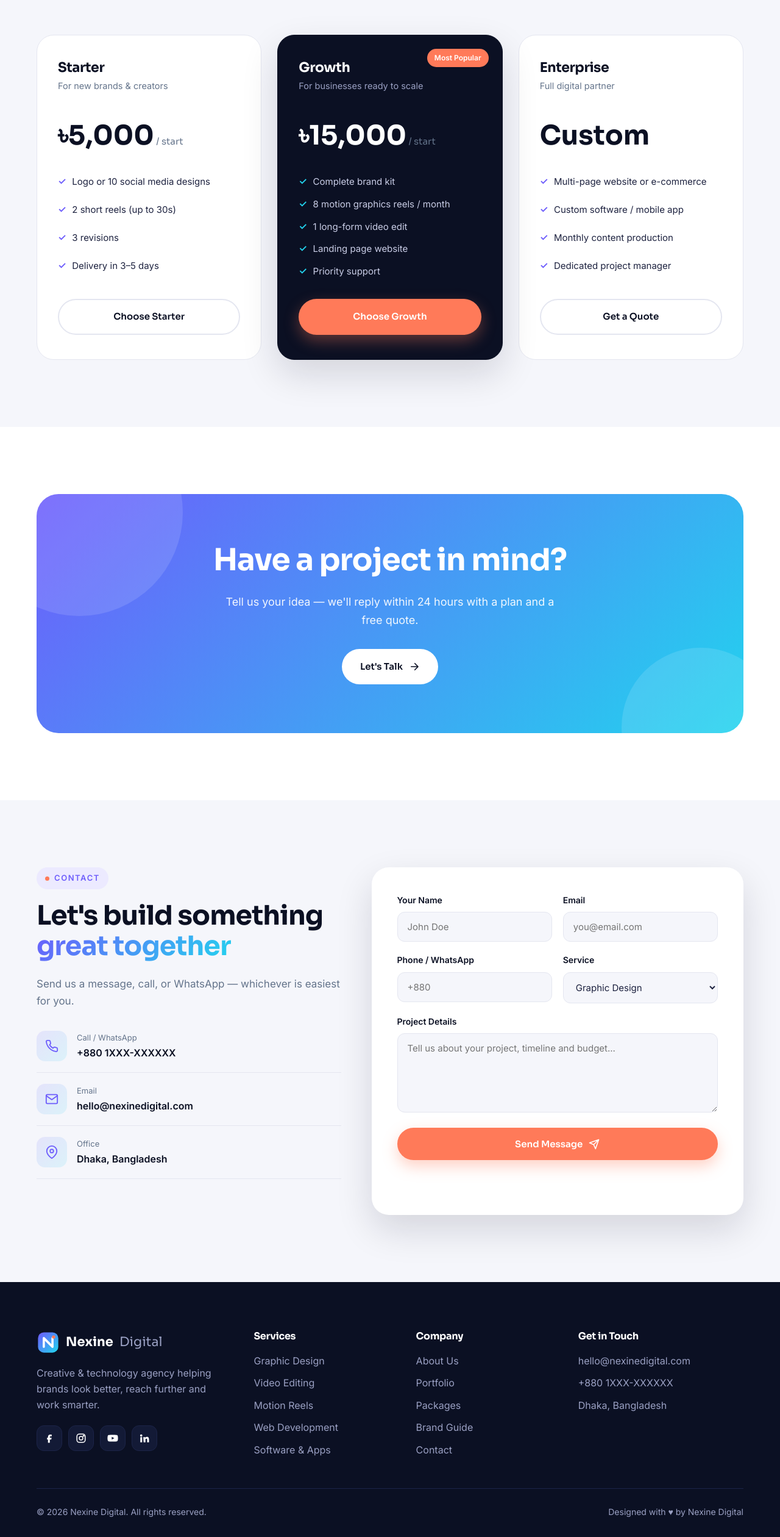
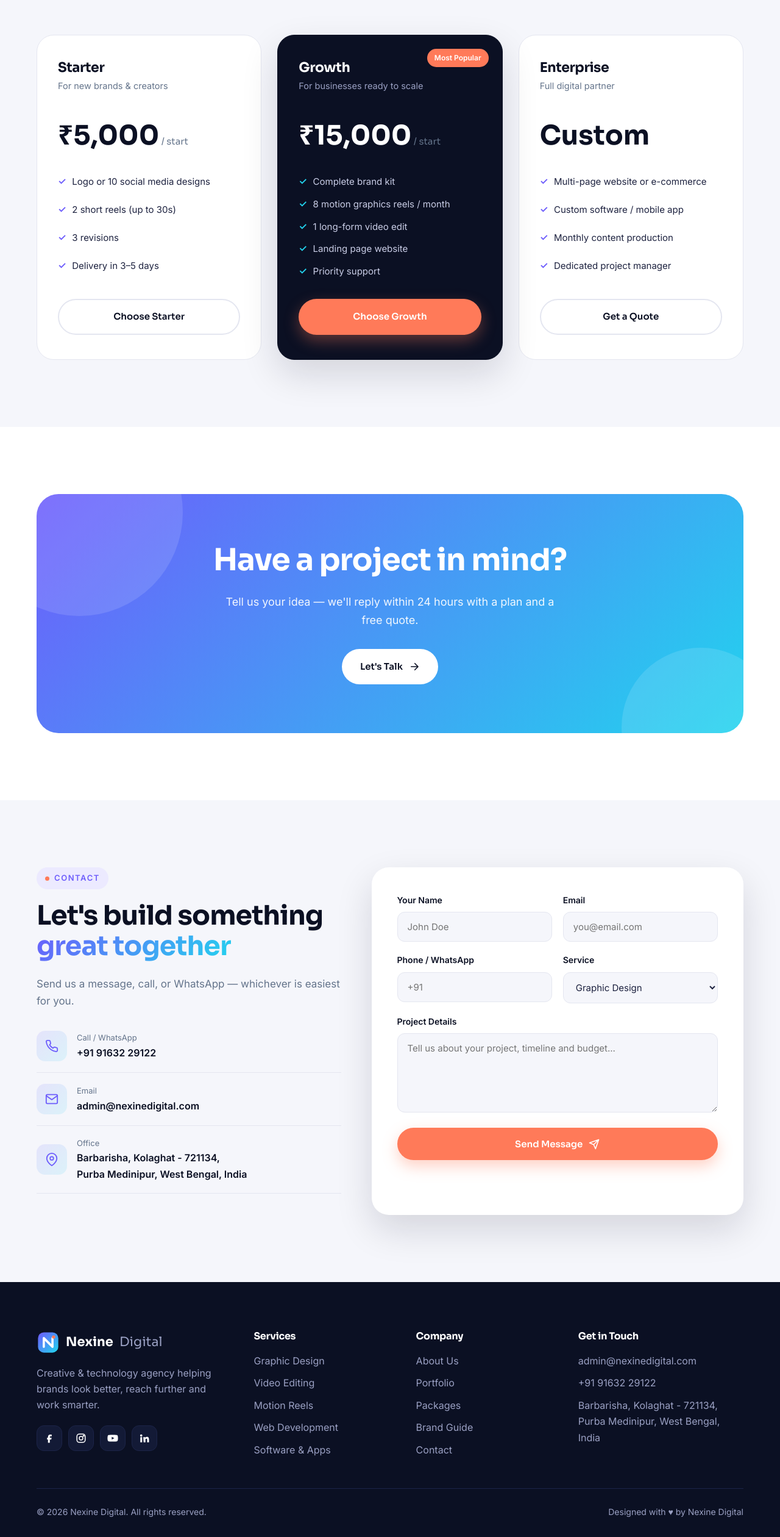
Before and after one commit to monojgh/doctorbangla24-demo, a plain HTML site: page nexine-digital/index.html in a window 1280 px wide. Shown: the part 5285-7805 px from the top of the page at 61% size. Drawn offline with Linux system fonts and the light colour scheme.

Commit message:
Add real contact details (phone, email, Kolaghat address) and INR pricing
Co-Authored-By: Claude Opus 5.5 <noreply@anthropic.com>
Claude-Session: https://claude.ai/code/session_01NmwAmth1RxWHMwRhw5M3P1

```diff
--- a/nexine-digital/index.html
+++ b/nexine-digital/index.html
@@ -222,7 +222,7 @@
       <div class="plan reveal">
         <h3>Starter</h3>
         <p class="desc">For new brands &amp; creators</p>
-        <div class="price">৳5,000<small> / start</small></div>
+        <div class="price">₹5,000<small> / start</small></div>
         <ul>
           <li>Logo or 10 social media designs</li>
           <li>2 short reels (up to 30s)</li>
@@ -235,7 +235,7 @@
         <span class="badge">Most Popular</span>
         <h3>Growth</h3>
         <p class="desc">For businesses ready to scale</p>
-        <div class="price">৳15,000<small> / start</small></div>
+        <div class="price">₹15,000<small> / start</small></div>
         <ul>
           <li>Complete brand kit</li>
           <li>8 motion graphics reels / month</li>
@@ -284,15 +284,15 @@
       <p>Send us a message, call, or WhatsApp — whichever is easiest for you.</p>
       <div class="c-item">
         <div class="ic"><svg viewBox="0 0 24 24" fill="none" stroke="currentColor" stroke-width="2" stroke-linecap="round" stroke-linejoin="round"><path d="M22 16.9v3a2 2 0 0 1-2.2 2 19.8 19.8 0 0 1-8.6-3.1 19.5 19.5 0 0 1-6-6A19.8 19.8 0 0 1 2.1 4.2 2 2 0 0 1 4.1 2h3a2 2 0 0 1 2 1.7c.1 1 .4 1.9.7 2.8a2 2 0 0 1-.5 2.1L8 9.9a16 16 0 0 0 6 6l1.3-1.3a2 2 0 0 1 2.1-.5c.9.3 1.8.6 2.8.7a2 2 0 0 1 1.7 2z"/></svg></div>
-        <div><small>Call / WhatsApp</small><b><a href="tel:+8801XXXXXXXXX">+880 1XXX-XXXXXX</a></b></div>
+        <div><small>Call / WhatsApp</small><b><a href="tel:+919163229122">+91 91632 29122</a></b></div>
       </div>
       <div class="c-item">
         <div class="ic"><svg viewBox="0 0 24 24" fill="none" stroke="currentColor" stroke-width="2" stroke-linecap="round" stroke-linejoin="round"><rect x="2" y="4" width="20" height="16" rx="2"/><path d="M22 6l-10 7L2 6"/></svg></div>
-        <div><small>Email</small><b><a href="mailto:hello@nexinedigital.com">hello@nexinedigital.com</a></b></div>
+        <div><small>Email</small><b><a href="mailto:admin@nexinedigital.com">admin@nexinedigital.com</a></b></div>
       </div>
       <div class="c-item">
         <div class="ic"><svg viewBox="0 0 24 24" fill="none" stroke="currentColor" stroke-width="2" stroke-linecap="round" stroke-linejoin="round"><path d="M21 10c0 7-9 13-9 13S3 17 3 10a9 9 0 0 1 18 0z"/><circle cx="12" cy="10" r="3"/></svg></div>
-        <div><small>Office</small><b>Dhaka, Bangladesh</b></div>
+        <div><small>Office</small><b>Barbarisha, Kolaghat - 721134,<br>Purba Medinipur, West Bengal, India</b></div>
       </div>
     </div>
 
@@ -302,7 +302,7 @@
         <div class="field"><label for="email">Email</label><input id="email" name="email" type="email" placeholder="you@email.com" required></div>
       </div>
       <div class="row">
-        <div class="field"><label for="phone">Phone / WhatsApp</label><input id="phone" name="phone" type="tel" placeholder="+880"></div>
+        <div class="field"><label for="phone">Phone / WhatsApp</label><input id="phone" name="phone" type="tel" placeholder="+91"></div>
         <div class="field"><label for="service">Service</label>
           <select id="service" name="service">
             <option>Graphic Design</option>
@@ -365,9 +365,9 @@
       <div>
         <h4>Get in Touch</h4>
         <ul>
-          <li><a href="mailto:hello@nexinedigital.com">hello@nexinedigital.com</a></li>
-          <li><a href="tel:+8801XXXXXXXXX">+880 1XXX-XXXXXX</a></li>
-          <li>Dhaka, Bangladesh</li>
+          <li><a href="mailto:admin@nexinedigital.com">admin@nexinedigital.com</a></li>
+          <li><a href="tel:+919163229122">+91 91632 29122</a></li>
+          <li>Barbarisha, Kolaghat - 721134, Purba Medinipur, West Bengal, India</li>
         </ul>
       </div>
     </div>
@@ -378,8 +378,8 @@
   </div>
 </footer>
 
-<!-- EDIT: replace 8801XXXXXXXXX with your WhatsApp number (country code, no + or spaces) -->
-<a class="wa-float" href="https://wa.me/8801XXXXXXXXX" target="_blank" rel="noopener" aria-label="Chat on WhatsApp">
+<!-- WhatsApp: 919163229122 (country code + number, no + or spaces) -->
+<a class="wa-float" href="https://wa.me/919163229122" target="_blank" rel="noopener" aria-label="Chat on WhatsApp">
   <svg viewBox="0 0 24 24" fill="currentColor"><path d="M17.5 14.4c-.3-.1-1.8-.9-2-1-.3-.1-.5-.1-.7.1-.2.3-.8 1-.9 1.2-.2.2-.3.2-.6.1-.3-.1-1.3-.5-2.4-1.5-.9-.8-1.5-1.8-1.7-2.1-.2-.3 0-.5.1-.6l.4-.5c.2-.2.2-.3.3-.5.1-.2.1-.4 0-.5l-.9-2.2c-.2-.6-.5-.5-.7-.5h-.6c-.2 0-.5.1-.8.4-.3.3-1 1-1 2.5s1.1 2.9 1.2 3.1c.1.2 2.1 3.2 5.1 4.5 2.5 1 3 .8 3.6.7.6-.1 1.8-.7 2-1.4.2-.7.2-1.3.2-1.4-.1-.2-.3-.3-.6-.4zM12 2a10 10 0 0 0-8.6 15.1L2 22l5-1.3A10 10 0 1 0 12 2zm0 18.2c-1.6 0-3.1-.4-4.4-1.2l-.3-.2-3 .8.8-2.9-.2-.3A8.2 8.2 0 1 1 12 20.2z"/></svg>
 </a>
 
```
Also changed, not shown: nexine-digital/README.md, 2 other files.
